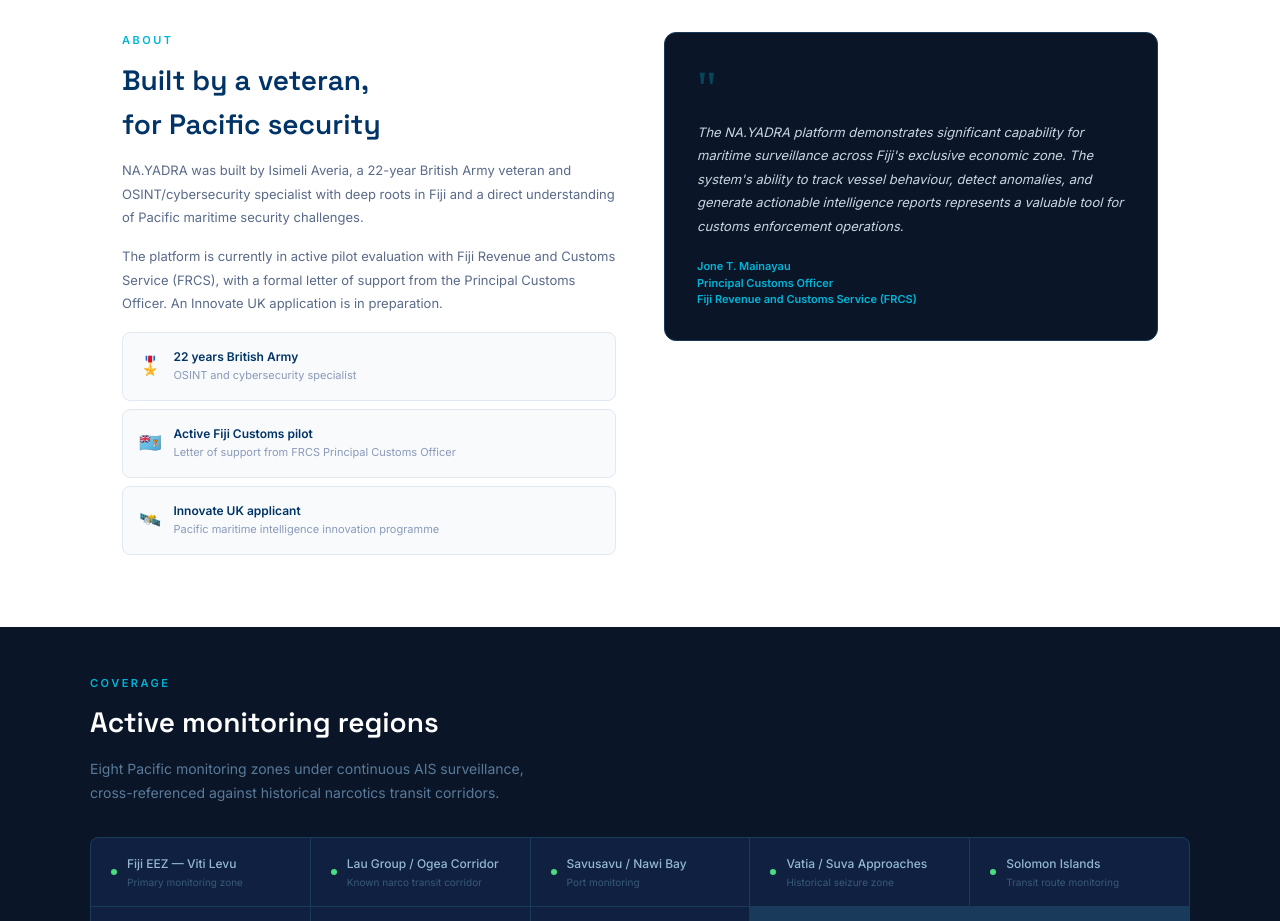
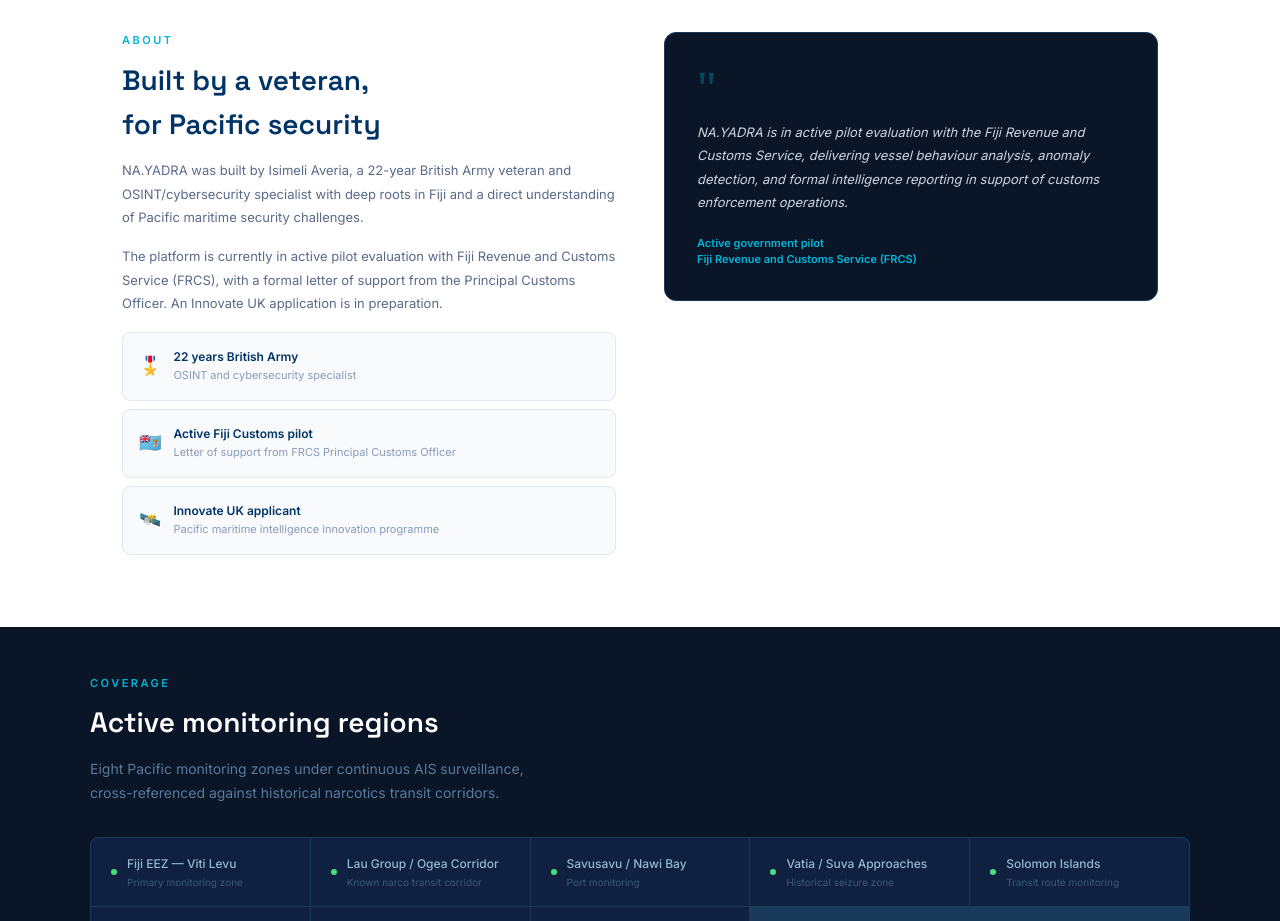
Before and after one commit to Warrior8272/nayadra-website, a plain HTML site: page index.html in a window 1280 px wide. Shown: the part 2560-3481 px from the top of the page. Drawn offline with Linux system fonts and the light colour scheme.

Commit message:
Update testimonial section in index.html

```diff
--- a/index.html
+++ b/index.html
@@ -301,10 +301,10 @@
       </div>
     </div>
     <div class="testimonial-card">
-      <div class="quote-mark">"</div>
-      <blockquote>The NA.YADRA platform demonstrates significant capability for maritime surveillance across Fiji's exclusive economic zone. The system's ability to track vessel behaviour, detect anomalies, and generate actionable intelligence reports represents a valuable tool for customs enforcement operations.</blockquote>
-      <div class="testimonial-author">Jone T. Mainayau<br>Principal Customs Officer<br>Fiji Revenue and Customs Service (FRCS)</div>
-    </div>
+  <div class="quote-mark">"</div>
+  <blockquote>NA.YADRA is in active pilot evaluation with the Fiji Revenue and Customs Service, delivering vessel behaviour analysis, anomaly detection, and formal intelligence reporting in support of customs enforcement operations.</blockquote>
+  <div class="testimonial-author">Active government pilot<br>Fiji Revenue and Customs Service (FRCS)</div>
+</div>
   </div>
 </section>
 
```
